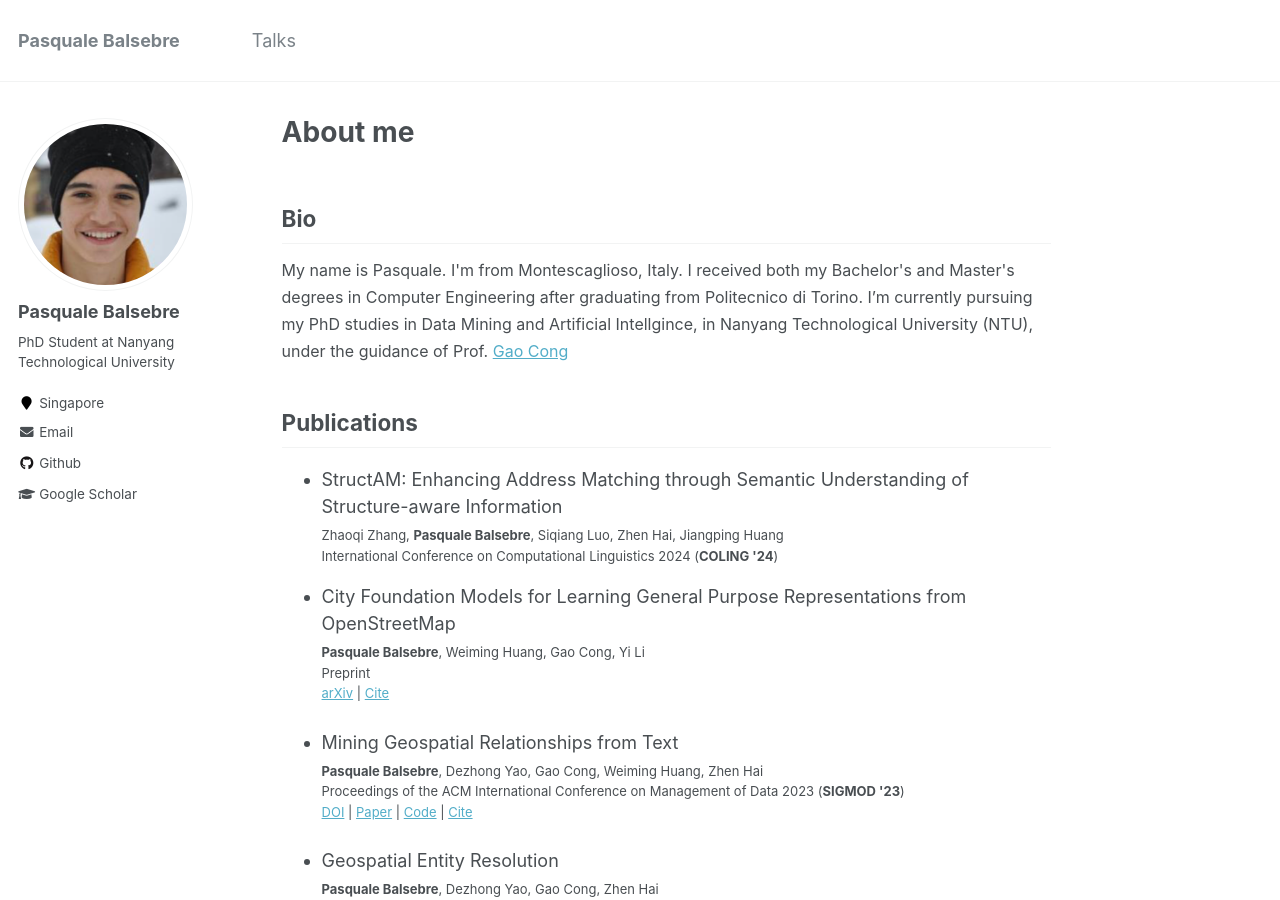
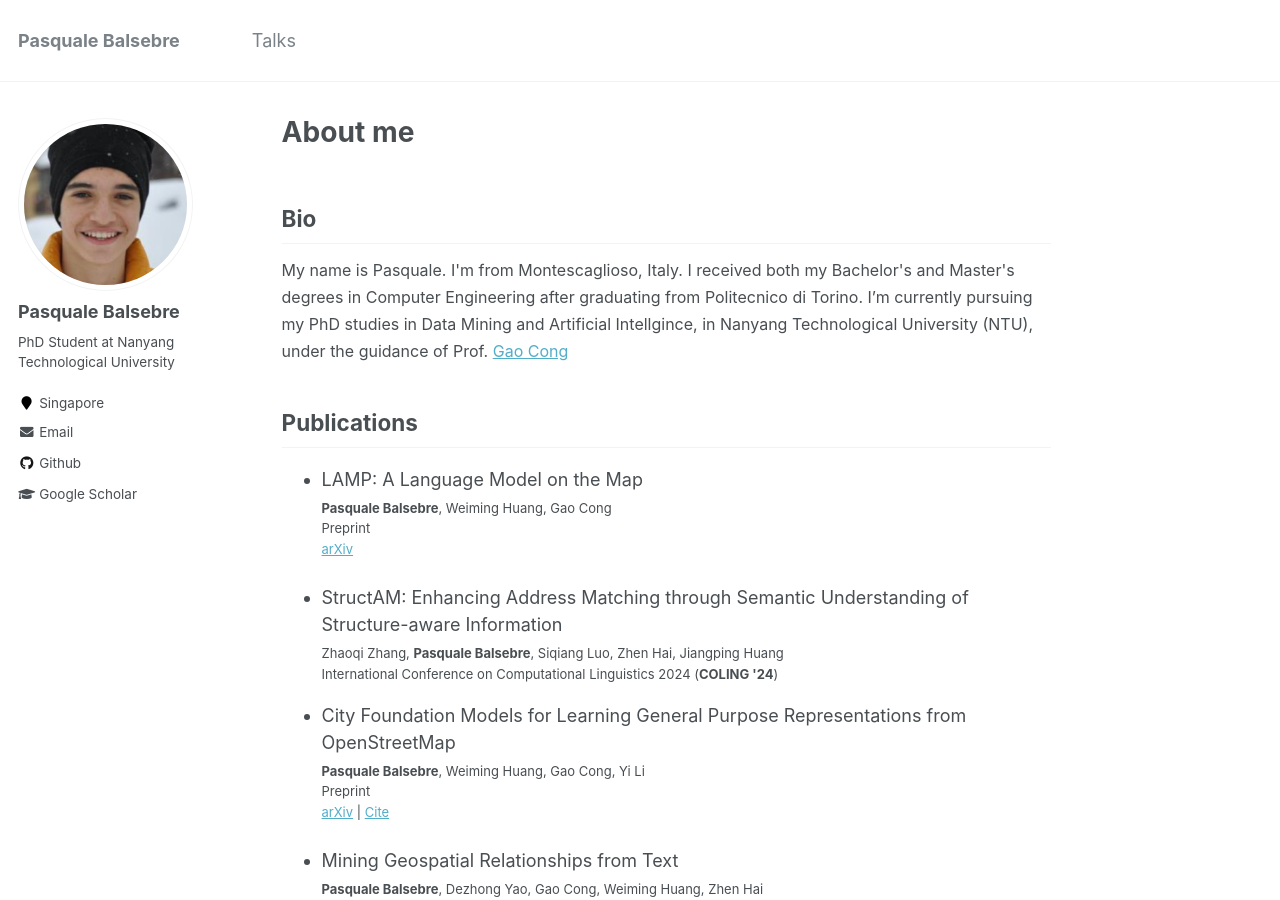
Before and after one commit to PasqualeTurin/PasqualeTurin.github.io, a Jekyll site: the page built from _pages/about.md, in a window 1280 px wide and 900 px high. Built offline with Jekyll 4.4.1, drawn with Linux system fonts in a browser that asks for light colours.

Commit message:
Update about.md

```diff
--- a/_pages/about.md
+++ b/_pages/about.md
@@ -31,6 +31,8 @@ redirect_from:
 
 
 ## Publications
+
+- LAMP: A Language Model on the Map <br><font size="2"><b>Pasquale Balsebre</b>, Weiming Huang, Gao Cong<span class="mybr"></span>Preprint<span class="mybr"></span><a href="http://arxiv.org/abs/2403.09059" target="_blank">arXiv</a></font>
 
 - StructAM: Enhancing Address Matching through Semantic Understanding of Structure-aware Information <br><font size="2">Zhaoqi Zhang, <b>Pasquale Balsebre</b>, Siqiang Luo, Zhen Hai, Jiangping Huang<span class="mybr">International Conference on Computational Linguistics 2024 (<b>COLING '24</b>)
 
```
